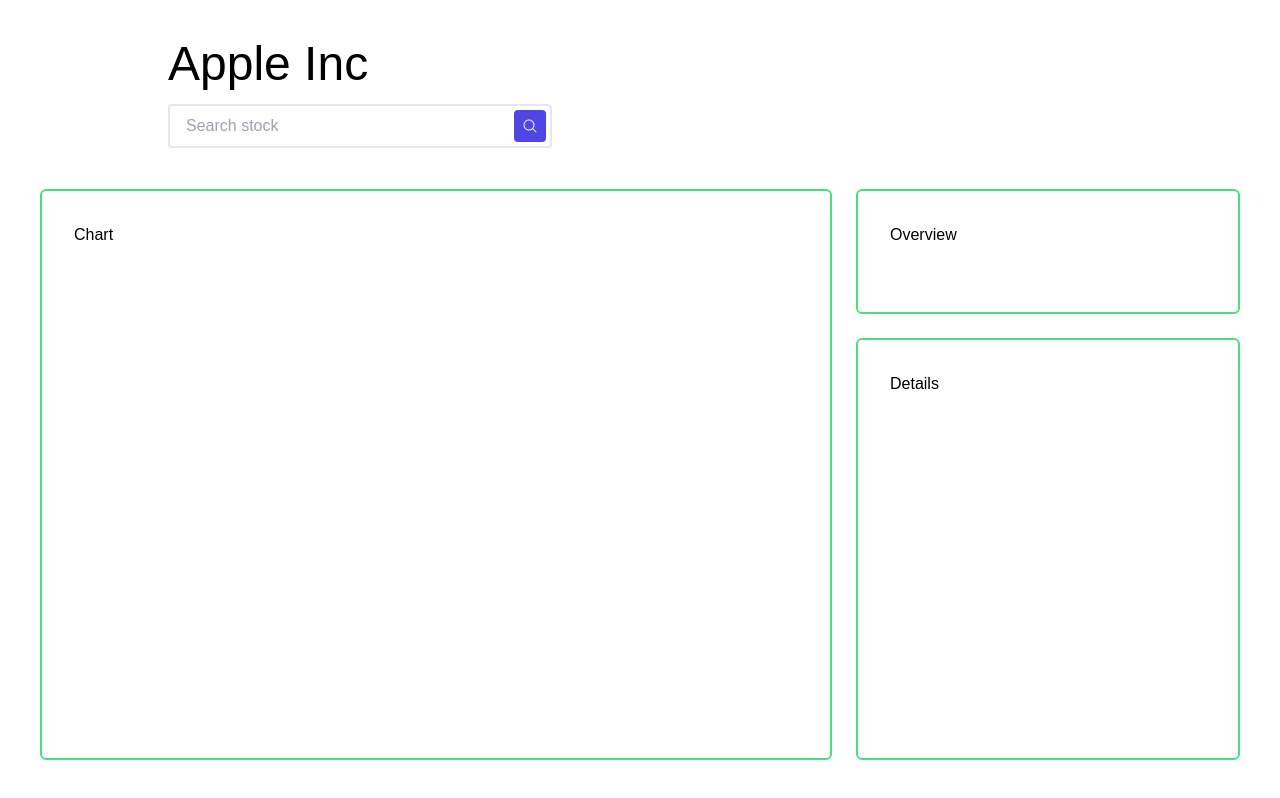
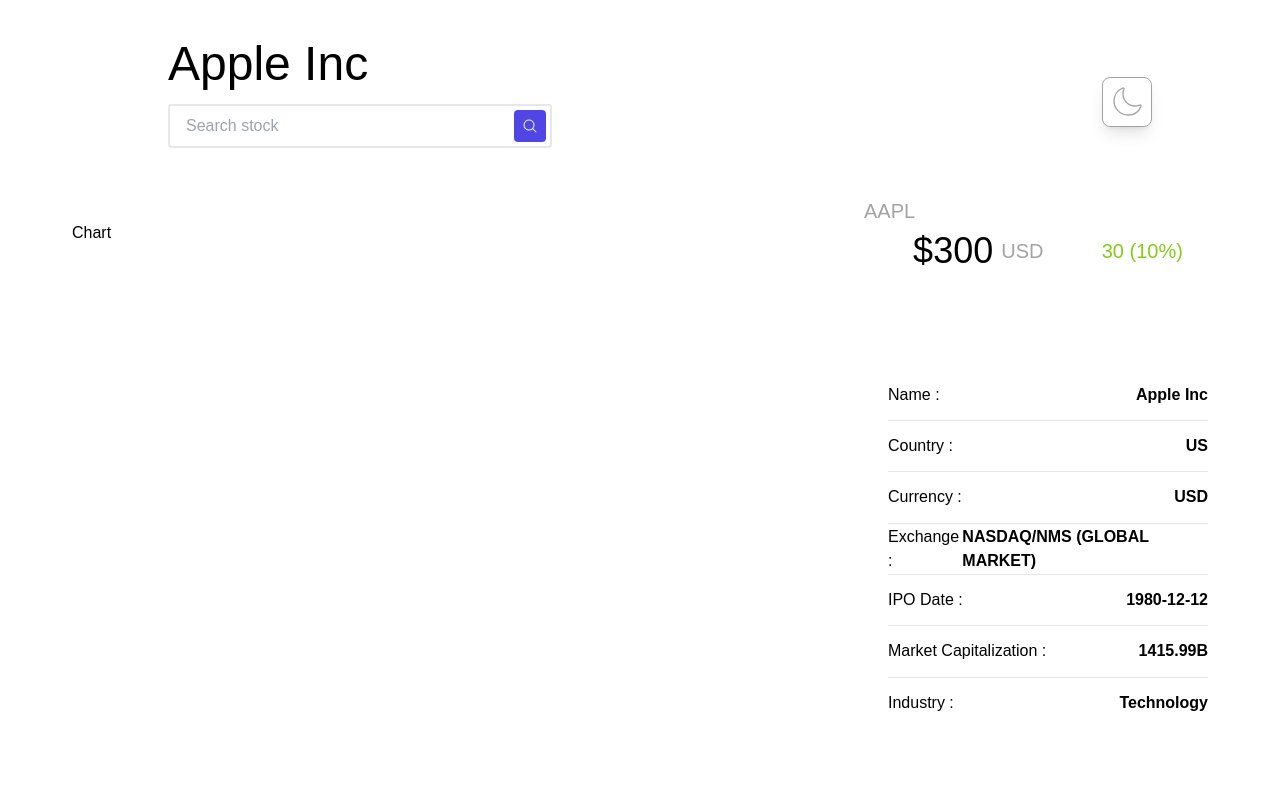
Before and after one commit to rishabhh23/SIPTracker, a React (Create React App) app: page / in a window 1280 px wide. Built offline with nearby package versions, Linux system fonts and the light colour scheme; a web font is replaced by a local one.

Commit message:
Added ThemeIcon Details and Overview Component:

```diff
--- a/src/components/Card.js
+++ b/src/components/Card.js
@@ -2,7 +2,7 @@
 
 const Card = ({ children }) => {
   return (
-    <div className="w-full h-full rounded-md relative p-8 bg-neutral border-2 border-green-400">
+    <div className="w-full h-full rounded-md relative p-8 bg-neutral">
       {children}
     </div>
   );
--- a/src/components/Dashboard.js
+++ b/src/components/Dashboard.js
@@ -2,6 +2,8 @@
 import Card from "./Card";
 import Header from "./Header";
 import { mockCompanyDetails } from "../constants/mock";
+import Details from "./Details";
+import Overview from "./Overview";
 
 const Dashboard = () => {
   return (
@@ -13,10 +15,16 @@
         <Card>Chart</Card>
       </div>
       <div>
-        <Card>Overview</Card>
+        <Overview
+          symbol={mockCompanyDetails.ticker}
+          price={300}
+          change={30}
+          changePercent={10.0}
+          currency={"USD"}
+        />
       </div>
       <div className="col-span-1 row-span-2 xl:row-span-3">
-        <Card>Details</Card>
+        <Details details={mockCompanyDetails} />
       </div>
     </div>
   );
--- a/src/components/Details.js
+++ b/src/components/Details.js
@@ -1,7 +1,39 @@
-import React from "react";
+import React, { useContext } from "react";
+import Card from "./Card";
 
-const Details = () => {
-  return <div>Details</div>;
+const Details = ({ details }) => {
+  const detailsList = {
+    name: "Name",
+    country: "Country",
+    currency: "Currency",
+    exchange: "Exchange",
+    ipo: "IPO Date",
+    marketCapitalization: "Market Capitalization",
+    finnhubIndustry: "Industry",
+  };
+
+  const convertMillionToBillion = (number) => {
+    return (number / 1000).toFixed(2);
+  };
+
+  return (
+    <Card>
+      <ul className=" w-full h-full flex flex-col justify-between divide-y-1">
+        {Object.keys(detailsList).map((item) => {
+          return (
+            <li key={item} className="flex-1 flex justify-between items-center">
+              <span>{detailsList[item]} : </span>
+              <span className="font-bold">
+                {item === "marketCapitalization"
+                  ? `${convertMillionToBillion(details[item])}B`
+                  : details[item]}
+              </span>
+            </li>
+          );
+        })}
+      </ul>
+    </Card>
+  );
 };
 
 export default Details;
--- a/src/components/Header.js
+++ b/src/components/Header.js
@@ -1,5 +1,6 @@
 import React from "react";
 import Search from "./Search";
+import ThemeIcon from "./ThemeIcon";
 
 const Header = ({ name }) => {
   return (
@@ -8,7 +9,7 @@
         <h1 className="text-5xl">{name}</h1>
         <Search />
       </div>
-      {/* <ThemeIcon /> */}
+      <ThemeIcon />
     </>
   );
 };
--- /dev/null
+++ b/src/components/Overview.js
@@ -0,0 +1,29 @@
+import React from "react";
+import Card from "./Card";
+
+const Overview = ({ symbol, price, change, changePercent, currency }) => {
+  return (
+    <Card>
+      <span className="absolute left-2 top-2 text-neutral-400 text-lg xl:text-xl 2xl:text-2xl">
+        {symbol}
+      </span>
+      <div className="w-full h-full flex items-center justify-around">
+        <span className="text-2xl xl:text-4xl 2xl:text-5xl flex items-center">
+          ${price}
+          <span className="text-lg xl:text-xl 2xl:text-2xl text-neutral-400 m-2">
+            {currency}
+          </span>
+        </span>
+        <span
+          className={`text-lg xl:text-xl 2xl:text-2xl ${
+            change > 0 ? "text-lime-500" : "text-red-500"
+          }`}
+        >
+          {change} <span>({changePercent}%)</span>
+        </span>
+      </div>
+    </Card>
+  );
+};
+
+export default Overview;
--- /dev/null
+++ b/src/components/ThemeIcon.js
@@ -0,0 +1,12 @@
+import React from "react";
+import { MoonIcon } from "@heroicons/react/24/solid";
+
+const ThemeIcon = () => {
+  return (
+    <button className="rounded-lg border-1 border-neutral-400 p-2 absolute right-8 xl:right-32 shadow-lg">
+      <MoonIcon className="h-8 w-8 cursor-pointer stroke-1 fill-none stroke-neutral-400" />
+    </button>
+  );
+};
+
+export default ThemeIcon;
```
